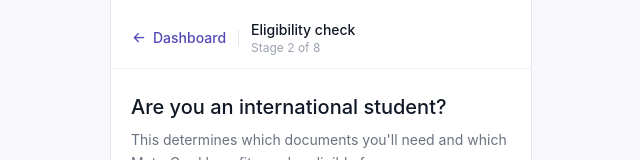
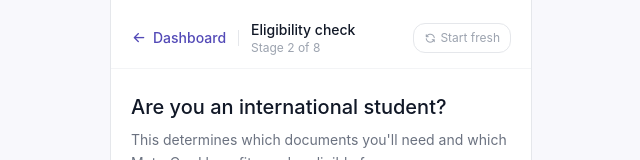
Before and after one commit to ansakhan19/qualift, a Next.js app: page /eligibility in a window 1280 px wide. Shown: the top 160 px of the page, without its empty margins (319-959 px from the left). Built offline with nearby package versions, Linux system fonts and the light colour scheme.

Commit message:
feat: start-fresh option on every screen for shared/event devices

```diff
--- a/app/eligibility/page.js
+++ b/app/eligibility/page.js
@@ -1,13 +1,22 @@
 'use client'
 import { useRouter } from 'next/navigation'
-import { ProgressProvider } from '@/store/ProgressContext'
+import { ProgressProvider, useProgress } from '@/store/ProgressContext'
 import EligibilityFlow from '@/components/EligibilityFlow'
 
 function EligibilityPage() {
   const router = useRouter()
+  const { reset } = useProgress()
+
+  function handleStartFresh() {
+    reset()
+    // Hard navigation guarantees every component remounts with clean state
+    window.location.href = '/'
+  }
+
   return (
     <div className="px-0 pt-5">
-      <div className="px-5 pb-3 flex items-center gap-3 border-b border-gray-100">
+      <div className="px-5 pb-3 flex items-center justify-between gap-3 border-b border-gray-100">
+        <div className="flex items-center gap-3">
           <a href="/dashboard" className="flex items-center gap-1.5 text-sm text-purple-600 font-medium hover:text-purple-800 transition-colors">
             <i className="ti ti-arrow-left text-base" />
             Dashboard
@@ -17,6 +26,15 @@ function EligibilityPage() {
             <p className="text-sm font-medium text-gray-900">Eligibility check</p>
             <p className="text-xs text-gray-400">Stage 2 of 8</p>
           </div>
+        </div>
+        <button
+          onClick={handleStartFresh}
+          className="text-xs text-gray-400 hover:text-coral-600 border border-gray-200 hover:border-coral-200 rounded-lg px-2.5 py-1.5 transition-colors flex items-center gap-1"
+          title="Clear all data and start over"
+        >
+          <i className="ti ti-refresh" />
+          Start fresh
+        </button>
       </div>
       <EligibilityFlow onComplete={() => router.push('/dashboard')} />
     </div>
--- a/components/Dashboard.jsx
+++ b/components/Dashboard.jsx
@@ -69,11 +69,12 @@ export default function Dashboard() {
             {pct}% ready
           </div>
           <button
-            onClick={() => { reset(); router.push('/') }}
-            className="text-gray-300 hover:text-gray-500 text-xs px-2 py-1 rounded-lg hover:bg-gray-100 transition-colors"
-            title="Start over"
+            onClick={() => { reset(); window.location.href = '/' }}
+            className="text-xs text-gray-400 hover:text-coral-600 border border-gray-200 hover:border-coral-200 rounded-lg px-2.5 py-1.5 transition-colors flex items-center gap-1"
+            title="Clear all data and start over"
           >
             <i className="ti ti-refresh" />
+            Start fresh
           </button>
         </div>
       </div>
--- a/components/EligibilityFlow.jsx
+++ b/components/EligibilityFlow.jsx
@@ -284,7 +284,7 @@ function CashAssistScreen() {
   )
 }
 
-function EligibleScreen({ progress, onContinue }) {
+function EligibleScreen({ progress, onContinue, onStartFresh }) {
   const { eligibility } = progress
   const fpl = getFPL(eligibility.householdSize || 1)
   return (
@@ -313,6 +313,11 @@ function EligibleScreen({ progress, onContinue }) {
       <button onClick={onContinue} className="w-full bg-purple-400 hover:bg-purple-600 text-white rounded-xl py-3.5 text-sm font-medium transition-colors">
         Start my application →
       </button>
+      {onStartFresh && (
+        <button onClick={onStartFresh} className="mt-3 text-sm text-gray-400 underline hover:text-gray-600 transition-colors">
+          Not you? Start fresh for a new applicant
+        </button>
+      )}
     </div>
   )
 }
@@ -352,8 +357,15 @@ function CheckEmail({ email, onContinue }) {
 // ── Main EligibilityFlow ─────────────────────────────────────────
 
 export default function EligibilityFlow({ onComplete }) {
-  const { progress, updateEligibility, setProgress, advanceStage } = useProgress()
+  const { progress, updateEligibility, setProgress, advanceStage, reset } = useProgress()
   const router = useRouter()
+
+  // Full wipe — for shared devices at events. Clears data AND returns to first screen.
+  function handleStartFresh() {
+    reset()
+    setIneligReason(null)
+    setScreen('studentType')
+  }
 
   // screen: 'studentType'|'metroReveal'|'savePrompt'|'checkEmail'|
   //         'q_age'|'q_cashAssist'|'q_existing'|'q_household'|'incomeSlider'|
@@ -546,9 +558,9 @@ export default function EligibilityFlow({ onComplete }) {
     />
   )
 
-  if (screen === 'eligible') return <EligibleScreen progress={progress} onContinue={handleComplete} />
+  if (screen === 'eligible') return <EligibleScreen progress={progress} onContinue={handleComplete} onStartFresh={handleStartFresh} />
   if (screen === 'cashAssist') return <CashAssistScreen />
-  if (screen === 'ineligible') return <IneligibleScreen reason={ineligReason} onRestart={() => setScreen('studentType')} />
+  if (screen === 'ineligible') return <IneligibleScreen reason={ineligReason} onRestart={handleStartFresh} />
 
   return null
 }
--- a/store/ProgressContext.jsx
+++ b/store/ProgressContext.jsx
@@ -98,7 +98,12 @@ export function ProgressProvider({ children, initialProgress }) {
 
   const reset = useCallback(() => {
     setProgressState(DEFAULT_PROGRESS)
-    try { localStorage.removeItem(LS_KEY) } catch {}
+    try {
+      // Clear every version of stored progress, past and present
+      localStorage.removeItem('qualift_progress_v1')
+      localStorage.removeItem('qualift_progress_v2')
+      localStorage.removeItem(LS_KEY)
+    } catch {}
   }, [])
 
   return (
```
Lines whose indentation alone changed are shown as unchanged.
